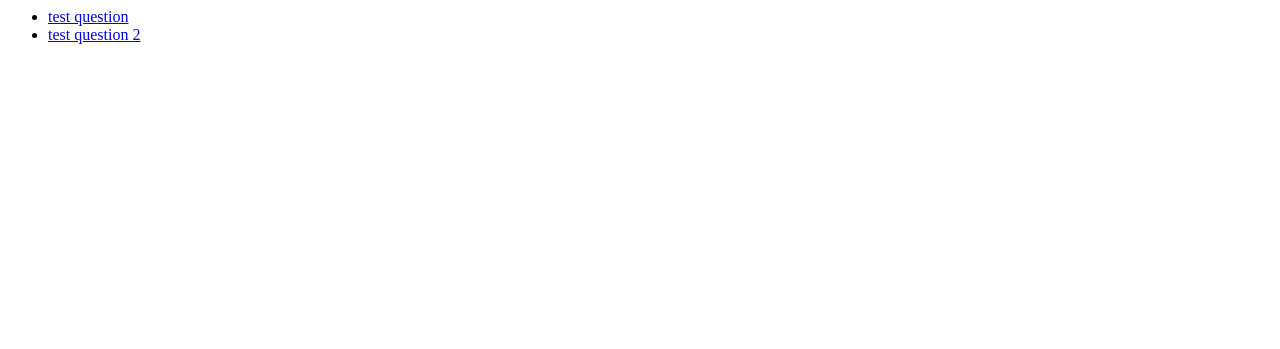
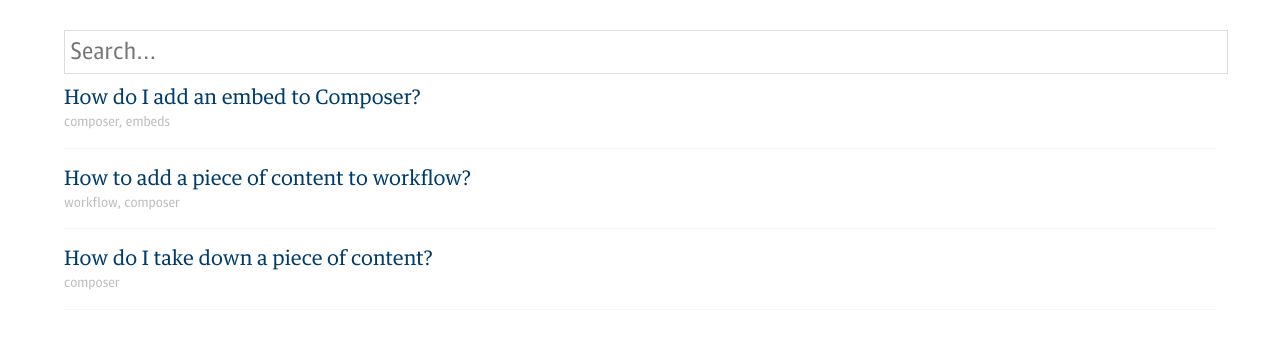
Before and after one commit to guardian/editorial-tools-help, a website: page project/index.html in a window 1280 px wide. Drawn offline with nearby package versions, Linux system fonts and the light colour scheme.

Commit message:
Add some fonts, and basic styles

```diff
--- a/project/index.html
+++ b/project/index.html
@@ -1,11 +1,31 @@
+<!DOCTYPE html>
+<html>
+  <head>
+    <meta charset="UTF-8">
+    <meta name="viewport" content="width=device-width,initial-scale=1">
+    <title>Editorial Tools Help</title>
+
+    <link rel="stylesheet" href="https://cdnjs.cloudflare.com/ajax/libs/normalize/3.0.3/normalize.min.css">
+    <link rel="stylesheet" href="/public/styles.css" type="text/css">
+
+  </head>
+  <body>
     <script id="questions-template" type="text/html">
-  <li>
-    <a href="<%= url %>"><%= question %></a>
+      <li class="faq__item">
+        <a href="<%= url %>" class="faq__link">
+          <h3 class="faq__question"><%= question %></h3>
+          <span class="faq__keywords"><%= keywords %></span>
+          <span class="faq__keywords--hidden"><%= hiddenKeywords %></span>
+        </a>
       </li>
     </script>
-
-
-<ul id="questions"></ul>
+    <div class="row">
+      <input type="text" class="search" id="faq__searchbox" placeholder="Search&hellip;" fjs-search>
+    </div>
+    <div class="row">
+      <ul id="faq__questions" class="faq"></ul>
+    </div>
+  </body>
 
   <script
     src="https://code.jquery.com/jquery-3.2.1.slim.min.js"
@@ -13,21 +33,16 @@
     crossorigin="anonymous"></script>
   <script src="/public/filter.js"></script>
   <script>
-  var questions = [
-    {
-      "question": "test question",
-      "url": "https://theguardian.com/test1",
-      "keywords": "composer, workflow"
-    },
-    {
-      "question": "test question 2",
-      "url": "https://theguardian.com/test2",
-      "keywords": "tag manager, composer"
-    }
-  ];
-
-  var FJS = FilterJS(questions, '#questions', {
+  fetch('/testData.json')
+    .then(function(response) {
+      return response.json();
+    }).then(function(responseJson) {
+      var FJS = FilterJS(responseJson.questions, '#faq__questions', {
         template: '#questions-template',
-  filter_on_init: true
+        filter_on_init: true,
+        search: { ele: '#faq__searchbox' }
+      });
     });
   </script>
+
+</html>
--- /dev/null
+++ b/project/public/styles.css
@@ -0,0 +1,135 @@
+/**
+ * Fonts
+ */
+
+@font-face {
+  font-family: "Guardian Agate Sans";
+  src: url("fonts/GuardianAgateSans1Web-Regular.woff2") format("woff2"),
+  url("fonts/GuardianAgateSans1Web-Regular.woff") format("woff"),
+  url("fonts/GuardianAgateSans1Web-Regular.ttf") format("truetype");
+  font-weight: 400;
+  font-style: normal;
+  font-stretch: normal;
+}
+
+@font-face {
+  font-family: "Guardian Agate Sans";
+  src: url("fonts/GuardianAgateSans1Web-Bold.woff2") format("woff2"),
+  url("fonts/GuardianAgateSans1Web-Bold.woff") format("woff"),
+  url("fonts/GuardianAgateSans1Web-Bold.ttf") format("truetype");
+  font-weight: 700;
+  font-style: normal;
+  font-stretch: normal;
+}
+
+@font-face {
+  font-family: "Guardian Egyptian Text";
+  src: url("fonts/GuardianTextEgyptianWeb-Regular.woff2") format("woff2"),
+  url("fonts/GuardianTextEgyptianWeb-Regular.woff") format("woff"),
+  url("fonts/GuardianTextEgyptianWeb-Regular.ttf") format("truetype");
+  font-weight: 400;
+  font-style: normal;
+  font-stretch: normal;
+}
+
+/**
+ * Basic typography style for copy text
+ */
+body {
+  color: $textColor;
+  font: normal 14px / 1.4 'Guardian Agate Sans', Arial, sans-serif;
+}
+
+h1, h2, h3, h4, h5, h6 {
+  font-family: 'Guardian Egyptian Text', Georgia, serif;
+  font-weight: normal;
+  font-style: normal;
+  margin: 0 0 10px;
+}
+
+h1 {
+  font-size: 26px;
+}
+
+h2 {
+  font-size: 24px;
+}
+
+h3 {
+  font-size: 20px;
+}
+
+ul {
+  list-style: none;
+  margin: 0;
+  padding: 0;
+}
+/**
+ * Base styles
+ */
+
+ body {
+   padding: 20px 5%;
+ }
+
+ /**
+  * Layout
+  */
+
+.row {
+  display: block;
+  margin-bottom: 10px;
+  margin-top: 10px;
+  width: 100%;
+}
+
+
+ /**
+  * FAQ Block styles
+  */
+
+ .search {
+  color: #333333;
+  font-size: 1.5rem;
+  min-height: 2rem;
+  outline: none;
+  width: 100%;
+  padding: 5px;
+  border: 1px solid #dcdcdc;
+ }
+
+ .search:focus {
+   box-shadow: 0 0 20px 0px rgba(20, 138, 210, 0.28);
+ }
+
+/**
+ * FAQ Block styles
+ */
+
+ .faq {
+   width: 100%;
+ }
+
+ .faq__item {
+  margin-bottom: 1rem;
+  padding-bottom: 1rem;
+  border-bottom: 1px solid #f6f6f6;
+ }
+
+ .faq__question {
+  margin-bottom: 0;
+ }
+
+ .faq__link {
+  color: #003c6a;
+  display: block;
+  text-decoration: none;
+ }
+
+ .faq__keywords {
+  color: #bdbdbd;
+ }
+
+ .faq__keywords--hidden {
+   display: none;
+ }
--- /dev/null
+++ b/project/testData.json
@@ -0,0 +1,22 @@
+{
+  "questions":[
+    {
+      "question": "How do I add an embed to Composer?",
+      "url": "https://theguardian.com/test1",
+      "keywords": "composer, embeds",
+      "hiddenKeywords": ""
+    },
+    {
+      "question": "How to add a piece of content to workflow?",
+      "url": "https://theguardian.com/test2",
+      "keywords": "workflow, composer",
+      "hiddenKeywords": ""
+    },
+    {
+      "question": "How do I take down a piece of content?",
+      "url": "https://theguardian.com/test2",
+      "keywords": "composer",
+      "hiddenKeywords": "remove content, take-down"
+    }
+  ]
+}
```
Also changed, not shown: project/public/fonts/GuardianAgateSans1Web-Bold.ttf (added), project/public/fonts/GuardianAgateSans1Web-Bold.woff (added), project/public/fonts/GuardianAgateSans1Web-Bold.woff2 (added), project/public/fonts/GuardianAgateSans1Web-Regular.ttf (added), project/public/fonts/GuardianAgateSans1Web-Regular.woff (added), project/public/fonts/GuardianAgateSans1Web-Regular.woff2 (added), project/public/fonts/GuardianTextEgyptianWeb-Regular.ttf (added), project/public/fonts/GuardianTextEgyptianWeb-Regular.woff (added), project/public/fonts/GuardianTextEgyptianWeb-Regular.woff2 (added). Lines whose indentation alone changed are shown as unchanged.
